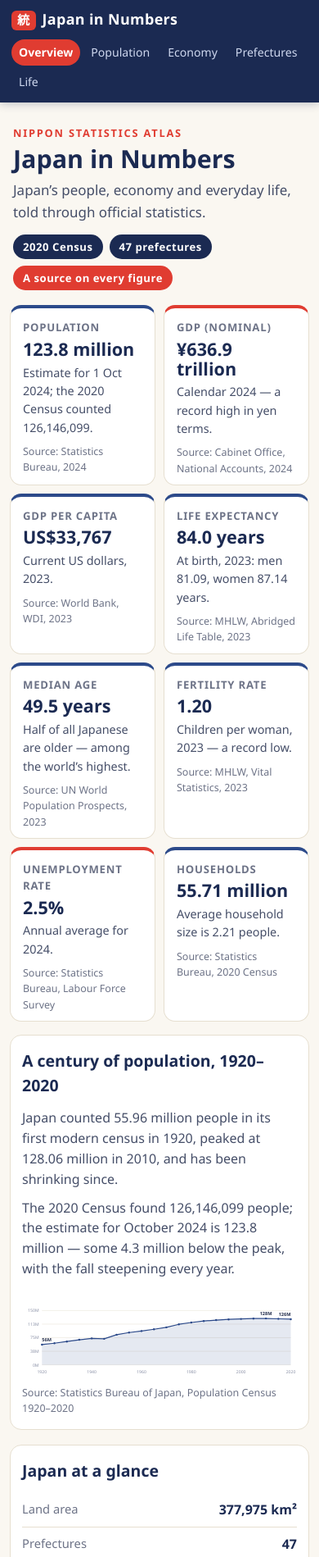
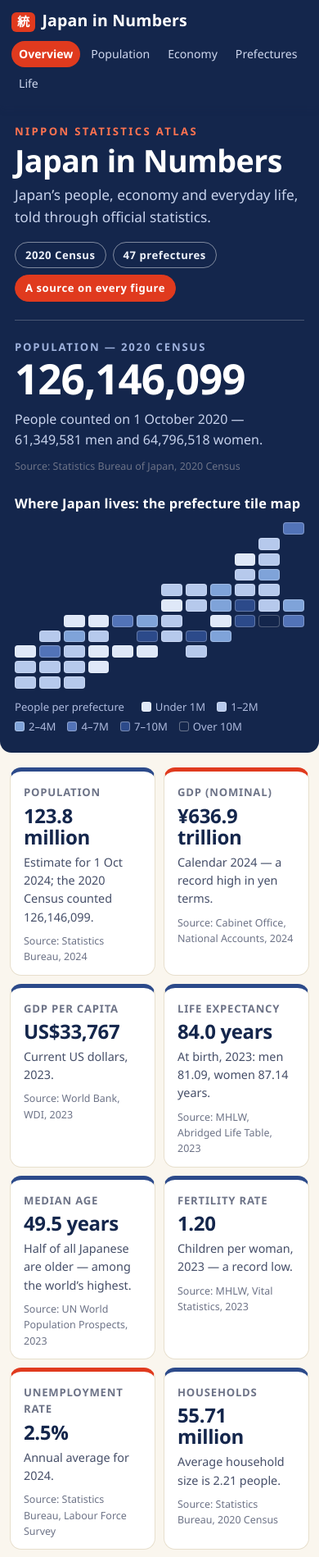
Before and after one commit to eager-otter-56/best-national-statistics-site-20261126-0539, a plain HTML site: page app/index.html in a window 390 px wide. Shown: the top 1899 px of the page at 82% size. Drawn offline with Linux system fonts and the light colour scheme.

Commit message:
v4: poster cover (giant census figure + tile map hero), editorial type system

```diff
--- a/app/charts.js
+++ b/app/charts.js
@@ -2,11 +2,11 @@
 // Every chart is drawn from the numbers in data.js; nothing is an image
 // and nothing is loaded from elsewhere.
 
-const INK = '#26304d';
+const INK = '#232c47';
 const FAINT = '#8a90a6';
 const GRID = '#e3ddcf';
 const INDIGO = '#2c4a8a';
-const VERMILLION = '#e03c31';
+const VERMILLION = '#e03a1e';
 
 function escapeText(text) {
   return String(text)
@@ -125,9 +125,9 @@ export function horizontalBars({ items, width = 720, color = VERMILLION, rowHeig
   items.forEach((item, i) => {
     const top = i * rowHeight + 4;
     const w = Math.max(2, (item.value / max) * barW);
-    out += `<text x="${labelW - 10}" y="${top + rowHeight / 2 + 4}" text-anchor="end" font-size="13" fill="${INK}">${escapeText(item.label)}</text>`;
+    out += `<text x="${labelW - 10}" y="${top + rowHeight / 2 + 5}" text-anchor="end" font-size="14" fill="${INK}">${escapeText(item.label)}</text>`;
     out += `<rect x="${labelW}" y="${top + 4}" width="${w.toFixed(1)}" height="${rowHeight - 10}" rx="4" fill="${color}"/>`;
-    out += `<text x="${labelW + w + 8}" y="${top + rowHeight / 2 + 4}" font-size="12.5" font-weight="700" fill="${INK}">${escapeText(item.display)}</text>`;
+    out += `<text x="${labelW + w + 8}" y="${top + rowHeight / 2 + 5}" font-size="13.5" font-weight="700" fill="${INK}">${escapeText(item.display)}</text>`;
   });
   return `<svg viewBox="0 0 ${width} ${height}" role="img" class="chart">${out}</svg>`;
 }
@@ -151,7 +151,7 @@ export function shareBar({ segments, width = 720, height = 44 }) {
 // Values are exact persons; the scale runs to exactly 5,000,000 and each
 // bar end is labelled in millions so the headcount can be read off.
 export function pyramidChart({ groups, width = 720 }) {
-  const rowH = 18;
+  const rowH = 19;
   const labelW = 52;
   const valueW = 46;
   const centre = width / 2;
@@ -161,20 +161,20 @@ export function pyramidChart({ groups, width = 720 }) {
   const millions = (n) => `${(n / 1_000_000).toFixed(2)}M`;
   const ordered = [...groups].reverse();
   let out = '';
-  out += `<text x="${centre - labelW / 2 - halfBar}" y="14" font-size="12" font-weight="700" fill="${INDIGO}">Men</text>`;
-  out += `<text x="${centre + labelW / 2 + halfBar}" y="14" text-anchor="end" font-size="12" font-weight="700" fill="${VERMILLION}">Women</text>`;
+  out += `<text x="${centre - labelW / 2 - halfBar}" y="15" font-size="14" font-weight="700" fill="${INDIGO}">Men</text>`;
+  out += `<text x="${centre + labelW / 2 + halfBar}" y="15" text-anchor="end" font-size="14" font-weight="700" fill="${VERMILLION}">Women</text>`;
   ordered.forEach((group, i) => {
-    const top = 22 + i * rowH;
+    const top = 24 + i * rowH;
     const maleW = (group.male / max) * halfBar;
     const femaleW = (group.female / max) * halfBar;
-    const midY = top + rowH / 2 + 2;
-    out += `<rect x="${(centre - labelW / 2 - maleW).toFixed(1)}" y="${top}" width="${maleW.toFixed(1)}" height="${rowH - 5}" rx="3" fill="${INDIGO}"/>`;
-    out += `<rect x="${centre + labelW / 2}" y="${top}" width="${femaleW.toFixed(1)}" height="${rowH - 5}" rx="3" fill="${VERMILLION}"/>`;
-    out += `<text x="${(centre - labelW / 2 - maleW - 5).toFixed(1)}" y="${midY}" text-anchor="end" font-size="10.5" fill="${INK}">${millions(group.male)}</text>`;
-    out += `<text x="${(centre + labelW / 2 + femaleW + 5).toFixed(1)}" y="${midY}" font-size="10.5" fill="${INK}">${millions(group.female)}</text>`;
-    out += `<text x="${centre}" y="${midY}" text-anchor="middle" font-size="11.5" fill="${INK}">${escapeText(group.label)}</text>`;
+    const midY = top + rowH / 2 + 4;
+    out += `<rect x="${(centre - labelW / 2 - maleW).toFixed(1)}" y="${top}" width="${maleW.toFixed(1)}" height="${rowH - 6}" rx="3" fill="${INDIGO}"/>`;
+    out += `<rect x="${centre + labelW / 2}" y="${top}" width="${femaleW.toFixed(1)}" height="${rowH - 6}" rx="3" fill="${VERMILLION}"/>`;
+    out += `<text x="${(centre - labelW / 2 - maleW - 5).toFixed(1)}" y="${midY}" text-anchor="end" font-size="12" fill="${INK}">${millions(group.male)}</text>`;
+    out += `<text x="${(centre + labelW / 2 + femaleW + 5).toFixed(1)}" y="${midY}" font-size="12" fill="${INK}">${millions(group.female)}</text>`;
+    out += `<text x="${centre}" y="${midY}" text-anchor="middle" font-size="13" fill="${INK}">${escapeText(group.label)}</text>`;
   });
-  const axisY = 22 + groups.length * rowH + 2;
+  const axisY = 24 + groups.length * rowH + 2;
   out += `<text x="${centre - labelW / 2 - halfBar}" y="${axisY + 12}" font-size="11" fill="${FAINT}">5 million</text>`;
   out += `<text x="${centre + labelW / 2 + halfBar}" y="${axisY + 12}" text-anchor="end" font-size="11" fill="${FAINT}">5 million</text>`;
   return `<svg viewBox="0 0 ${width} ${height + 16}" role="img" class="chart">${out}</svg>`;
--- a/app/style.css
+++ b/app/style.css
@@ -1,15 +1,18 @@
 /* style.css — Nippon Statistics Atlas.
-   Deep indigo + vermillion on warm off-white; system fonts only. */
+   Editorial poster system: deep navy + vermillion on warm paper,
+   oversized display numerals, numbered section kickers.
+   System fonts only. */
 
 :root {
-  --indigo: #1b2a52;
+  --indigo: #14264c;
   --indigo-soft: #2c4a8a;
-  --vermillion: #e03c31;
-  --paper: #faf7f1;
+  --vermillion: #e03a1e;
+  --vermillion-bright: #ff7350;
+  --paper: #faf6ee;
   --card: #ffffff;
-  --ink: #26304d;
+  --ink: #232c47;
   --muted: #6d7387;
-  --line: #e6dfd0;
+  --line: #e7dfcd;
   --radius: 14px;
 }
 
@@ -50,8 +53,8 @@ body {
   color: #fff;
   text-decoration: none;
   font-weight: 800;
-  font-size: 1.12rem;
-  letter-spacing: 0.02em;
+  font-size: 1.22rem;
+  letter-spacing: 0.01em;
   white-space: nowrap;
 }
 
@@ -94,27 +97,59 @@ body {
 .page {
   max-width: 1080px;
   margin: 0 auto;
-  padding: 20px 20px 40px;
+  padding: 0 20px 44px;
 }
 
+/* Section kickers: the numbered small-caps markers that run through
+   the atlas (01 · Population, 02 · Economy, …). */
+.kicker,
+.panel-kicker {
+  color: var(--vermillion);
+  font-weight: 800;
+  letter-spacing: 0.16em;
+  text-transform: uppercase;
+  font-size: 0.82rem;
+  margin: 0 0 6px;
+}
+
+.panel-kicker {
+  font-size: 0.76rem;
+  margin-bottom: 2px;
+}
+
+/* The cover hero: a deep-navy poster band that bleeds to the edges of
+   the page column. Title, one giant census figure, and the prefecture
+   tile map — the whole first impression in a single block. */
 .hero {
-  padding: 10px 4px 2px;
+  background: var(--indigo);
+  color: #fff;
+  margin: 0 -20px 16px;
+  padding: 28px 36px 24px;
+  border-radius: 0 0 18px 18px;
 }
 
 .hero-kicker {
-  color: var(--vermillion);
+  color: var(--vermillion-bright);
   font-weight: 800;
-  letter-spacing: 0.14em;
+  letter-spacing: 0.18em;
   text-transform: uppercase;
-  font-size: 0.8rem;
-  margin: 0 0 4px;
+  font-size: 0.82rem;
+  margin: 0 0 6px;
 }
 
-.hero h1,
+.hero h1 {
+  font-size: 3.75rem;
+  line-height: 1.04;
+  letter-spacing: -0.015em;
+  margin: 0 0 10px;
+  color: #fff;
+}
+
 .page-head h1 {
-  font-size: 2.55rem;
-  line-height: 1.12;
-  margin: 0 0 8px;
+  font-size: 3.3rem;
+  line-height: 1.06;
+  letter-spacing: -0.015em;
+  margin: 0 0 10px;
   color: var(--indigo);
 }
 
@@ -122,12 +157,13 @@ body {
   display: flex;
   gap: 8px;
   flex-wrap: wrap;
-  margin: 14px 0 0;
+  margin: 16px 0 0;
 }
 
 .hero-chip {
-  background: var(--indigo);
-  color: #fff;
+  background: transparent;
+  border: 1.5px solid rgba(255, 255, 255, 0.45);
+  color: #eef2fb;
   font-size: 0.82rem;
   font-weight: 700;
   letter-spacing: 0.04em;
@@ -137,9 +173,17 @@ body {
 
 .hero-chip:last-child {
   background: var(--vermillion);
+  border-color: var(--vermillion);
+  color: #fff;
 }
 
-.hero-lede,
+.hero-lede {
+  font-size: 1.08rem;
+  color: #c7d2ec;
+  max-width: 46em;
+  margin: 0;
+}
+
 .page-head p {
   font-size: 1.06rem;
   color: #454e68;
@@ -148,7 +192,81 @@ body {
 }
 
 .page-head {
-  padding: 8px 4px 4px;
+  padding: 16px 4px 2px;
+}
+
+/* Giant census figure + tile map, side by side inside the hero. */
+.hero-figure-row {
+  display: grid;
+  grid-template-columns: 0.85fr 1.15fr;
+  gap: 34px;
+  align-items: start;
+  margin-top: 24px;
+  border-top: 1px solid rgba(255, 255, 255, 0.22);
+  padding-top: 20px;
+}
+
+/* Cover tiles run a little flatter than the prefectures-page ones so
+   the whole map — and a first glimpse of the KPI row — fits the
+   cover frame. */
+.hero .tile {
+  aspect-ratio: 1.75;
+}
+
+.hero-figure-label {
+  margin: 4px 0 2px;
+  font-size: 0.82rem;
+  font-weight: 700;
+  letter-spacing: 0.14em;
+  text-transform: uppercase;
+  color: #9fb2dd;
+}
+
+.hero-figure-value {
+  margin: 0;
+  font-size: clamp(3.2rem, 6vw, 4.5rem);
+  font-weight: 800;
+  letter-spacing: -0.02em;
+  line-height: 1.02;
+  font-variant-numeric: tabular-nums;
+  color: #fff;
+  white-space: nowrap;
+}
+
+.hero-figure-note {
+  margin: 12px 0 0;
+  color: #c7d2ec;
+  max-width: 24em;
+}
+
+.source-on-dark {
+  color: #8fa3cf;
+}
+
+.hero-map-title {
+  margin: 2px 0 10px;
+  font-size: 1.02rem;
+  color: #fff;
+  letter-spacing: 0.01em;
+}
+
+/* On the navy band the tiles need a hairline of light to stay distinct
+   (the darkest shade is the band's own navy), and the legend flips to
+   pale text. */
+.hero .tile {
+  box-shadow: inset 0 0 0 1px rgba(255, 255, 255, 0.25);
+}
+
+.hero .tile-name {
+  font-size: 0.5rem;
+}
+
+.hero-map .map-legend {
+  color: #aebadd;
+}
+
+.hero-map .map-legend .legend-swatch {
+  border-color: rgba(255, 255, 255, 0.35);
 }
 
 /* Headings receive programmatic focus on route changes (see main.js);
@@ -162,16 +280,16 @@ h1[tabindex="-1"]:focus {
 .kpi-grid {
   display: grid;
   grid-template-columns: repeat(4, 1fr);
-  gap: 12px;
-  margin: 16px 0;
+  gap: 14px;
+  margin: 0 0 18px;
 }
 
 .kpi-card {
   background: var(--card);
   border: 1px solid var(--line);
-  border-top: 4px solid var(--indigo-soft);
+  border-top: 5px solid var(--indigo-soft);
   border-radius: var(--radius);
-  padding: 13px 15px 10px;
+  padding: 15px 16px 12px;
 }
 
 .kpi-card:nth-child(2),
@@ -189,11 +307,13 @@ h1[tabindex="-1"]:focus {
 }
 
 .kpi-value {
-  margin: 4px 0 6px;
-  font-size: 1.58rem;
+  margin: 5px 0 7px;
+  font-size: 1.95rem;
   font-weight: 800;
+  letter-spacing: -0.015em;
+  font-variant-numeric: tabular-nums;
   color: var(--indigo);
-  line-height: 1.1;
+  line-height: 1.08;
 }
 
 .kpi-note {
@@ -216,15 +336,36 @@ h1[tabindex="-1"]:focus {
 .panel {
   background: var(--card);
   border: 1px solid var(--line);
-  border-radius: var(--radius);
-  padding: 20px 22px;
+  border-radius: 16px;
+  padding: 22px 26px;
   margin: 0 0 18px;
 }
 
+/* The pyramid panel caps its chart width so all eighteen rows plus
+   the axis fit a single screen under the page head. */
+.pyramid-wrap {
+  max-width: 840px;
+  margin: 0 auto;
+}
+
+/* Every panel title carries the same short vermillion rule — the
+   editorial signature that ties the sections together. */
 .panel h2 {
-  margin: 0 0 12px;
-  font-size: 1.22rem;
+  margin: 0 0 11px;
+  font-size: 1.5rem;
+  letter-spacing: -0.01em;
+  line-height: 1.2;
   color: var(--indigo);
+}
+
+.panel h2::before {
+  content: '';
+  display: block;
+  width: 34px;
+  height: 4px;
+  border-radius: 2px;
+  background: var(--vermillion);
+  margin-bottom: 10px;
 }
 
 .panel-intro {
@@ -351,8 +492,9 @@ h1[tabindex="-1"]:focus {
 
 .fact-value {
   margin: 0;
-  font-size: 1.18rem;
+  font-size: 1.32rem;
   font-weight: 800;
+  font-variant-numeric: tabular-nums;
   color: var(--ink);
   white-space: nowrap;
 }
@@ -445,7 +587,7 @@ h1[tabindex="-1"]:focus {
 
 .map-side h3 {
   margin: 2px 0 10px;
-  font-size: 1.02rem;
+  font-size: 1.12rem;
   color: var(--indigo);
 }
 
@@ -560,8 +702,9 @@ h1[tabindex="-1"]:focus {
 
 .trade-value {
   margin: 2px 0 0;
-  font-size: 1.45rem;
+  font-size: 1.7rem;
   font-weight: 800;
+  font-variant-numeric: tabular-nums;
   color: var(--indigo);
 }
 
@@ -585,12 +728,18 @@ h1[tabindex="-1"]:focus {
   }
   .two-col,
   .trend-cols,
-  .map-row {
+  .map-row,
+  .hero-figure-row {
     grid-template-columns: 1fr;
   }
-  .hero h1,
+  .hero {
+    padding: 26px 24px 26px;
+  }
+  .hero h1 {
+    font-size: 2.7rem;
+  }
   .page-head h1 {
-    font-size: 1.9rem;
+    font-size: 2.5rem;
   }
 }
 
@@ -604,24 +753,46 @@ h1[tabindex="-1"]:focus {
     font-size: 0.88rem;
   }
   .page {
-    padding: 18px 12px 30px;
+    padding: 0 12px 30px;
+  }
+  .hero {
+    margin: 0 -12px 18px;
+    padding: 22px 18px 22px;
+    border-radius: 0 0 14px 14px;
+  }
+  .hero h1 {
+    font-size: 2.35rem;
+  }
+  .page-head {
+    padding-top: 22px;
+  }
+  .page-head h1 {
+    font-size: 2.2rem;
+  }
+  .hero-figure-row {
+    margin-top: 22px;
+    padding-top: 18px;
+    gap: 22px;
   }
   .kpi-grid {
     grid-template-columns: 1fr 1fr;
     gap: 10px;
   }
   .kpi-value {
-    font-size: 1.35rem;
+    font-size: 1.5rem;
   }
   .panel {
-    padding: 16px 14px;
+    padding: 18px 15px;
+  }
+  .panel h2 {
+    font-size: 1.32rem;
   }
   .trade-strip {
     grid-template-columns: 1fr;
     gap: 6px;
   }
   .fact-value {
-    font-size: 1.05rem;
+    font-size: 1.12rem;
   }
   .tile {
     border-radius: 4px;
@@ -629,6 +800,12 @@ h1[tabindex="-1"]:focus {
   .tile-name {
     font-size: 0.42rem;
   }
+  .hero .tile-name {
+    /* At phone width the cover tiles are ~25px across: long names
+       would clip mid-word, so the cover map reads as a pure shape
+       (the prefectures page keeps its labels). */
+    display: none;
+  }
   .tile-pop {
     display: none;
   }
--- a/app/views.js
+++ b/app/views.js
@@ -44,7 +44,7 @@ import {
 } from './data.js';
 import { lineChart, dualLineChart, horizontalBars, shareBar, pyramidChart } from './charts.js';
 
-const AGE_COLORS = ['#7fa3d9', '#2c4a8a', '#e03c31'];
+const AGE_COLORS = ['#7fa3d9', '#2c4a8a', '#e03a1e'];
 const SECTOR_COLORS = ['#2c4a8a', '#e0a431', '#7fa3d9'];
 
 function formatPersons(n) {
@@ -71,8 +71,9 @@ function factRows(facts) {
     .join('');
 }
 
-function panel(title, bodyHtml, source) {
+function panel(title, bodyHtml, source, kicker) {
   return `<section class="panel">
+    ${kicker ? `<p class="panel-kicker">${kicker}</p>` : ''}
     <h2>${title}</h2>
     ${bodyHtml}
     ${source ? `<p class="source">Source: ${source}</p>` : ''}
@@ -88,7 +89,7 @@ export function renderOverview() {
     points: censusTrend.map((p) => ({ label: String(p.year), value: p.millions })),
     formatValue: (v) => `${Math.round(v)}M`,
     color: '#2c4a8a',
-    height: 190,
+    height: 170,
   });
   const glance = glanceFacts
     .map(
@@ -109,6 +110,20 @@ export function renderOverview() {
       <span class="hero-chip">47 prefectures</span>
       <span class="hero-chip">A source on every figure</span>
     </p>
+    <div class="hero-figure-row">
+      <div class="hero-figure">
+        <p class="hero-figure-label">Population — 2020 Census</p>
+        <p class="hero-figure-value">126,146,099</p>
+        <p class="hero-figure-note">People counted on 1 October 2020 — 61,349,581 men
+        and 64,796,518 women.</p>
+        <p class="source source-on-dark">Source: ${prefectureSource}</p>
+      </div>
+      <div class="hero-map">
+        <h2 class="hero-map-title">Where Japan lives: the prefecture tile map</h2>
+        ${tileMapHtml()}
+        ${tileLegendHtml()}
+      </div>
+    </div>
   </section>
 
   <section class="kpi-grid" aria-label="Headline indicators">${kpis}</section>
@@ -126,6 +141,7 @@ export function renderOverview() {
        <div>${trend}</div>
      </div>`,
     censusTrendSource,
+    'The long view',
   )}
 
   <div class="two-col">
@@ -183,6 +199,7 @@ export function renderPopulation() {
 
   return `
   <section class="page-head">
+    <p class="kicker">01 · Population</p>
     <h1>Population</h1>
     <p>126,146,099 people were counted on 1 October 2020 — 61,349,581 men and 64,796,518
     women — in a pyramid wide at 45–49 and 70–74, narrow at the base.</p>
@@ -190,8 +207,9 @@ export function renderPopulation() {
 
   ${panel(
     'Population pyramid, 2020 Census',
-    `<p class="panel-intro">Every bar is an exact headcount from Table 2-3 of the census — no rounding.</p>${pyramid}${unknownNote}`,
+    `<p class="panel-intro">Every bar is an exact headcount from Table 2-3 of the census — no rounding.</p><div class="pyramid-wrap">${pyramid}</div>${unknownNote}`,
     pyramidSource,
+    'Exact headcounts',
   )}
 
   <div class="two-col">
@@ -224,6 +242,7 @@ export function renderPopulation() {
      686,173 births — a natural decrease of 919,205 people in a single year, the
      largest on record.</p>${birthsDeaths}`,
     birthsDeathsSource,
+    'Natural change',
   )}
 
   ${panel('Births, deaths and marriages, 2023', factRows(vitalStats), vitalSource)}`;
@@ -253,13 +272,14 @@ export function renderEconomy() {
 
   return `
   <section class="page-head">
+    <p class="kicker">02 · Economy</p>
     <h1>Economy</h1>
     <p>Japan's nominal GDP reached a record ¥636.9 trillion in 2024 in the Cabinet Office's
     2020-benchmark National Accounts. Three workers in four are in services, unemployment
     is 2.5%, and prices rose 2.7% in 2024 — fast by Japan's recent standards.</p>
   </section>
 
-  ${panel('Nominal GDP, 2014–2024', gdp, gdpTrendSource)}
+  ${panel('Nominal GDP, 2014–2024', gdp, gdpTrendSource, 'National accounts')}
 
   <div class="two-col">
     ${panel('What the economy makes', `${sectors}<div class="legend">${sectorLegend}</div>`, sectorSource)}
@@ -353,7 +373,7 @@ const TILE_SCALE = [
   { max: 4_000_000, color: '#7fa3d9', dark: false, legend: '2–4M' },
   { max: 7_000_000, color: '#5273b8', dark: true, legend: '4–7M' },
   { max: 10_000_000, color: '#2c4a8a', dark: true, legend: '7–10M' },
-  { max: Infinity, color: '#16264e', dark: true, legend: 'Over 10M' },
+  { max: Infinity, color: '#14264c', dark: true, legend: 'Over 10M' },
 ];
 
 function tileShade(population) {
@@ -401,12 +421,14 @@ export function renderPrefectures() {
 
   return `
   <section class="page-head">
+    <p class="kicker">03 · Prefectures</p>
     <h1>Prefectures</h1>
     <p>All 47 prefectures from the 2020 Census — Tokyo holds 14,047,594 people,
     Tottori just 553,407.</p>
   </section>
 
   <section class="panel">
+    <p class="panel-kicker">One tile per prefecture</p>
     <h2>Where Japan lives: the prefecture tile map</h2>
     <p class="panel-intro">One tile per prefecture, laid out the way Japan itself is —
     Hokkaido top right, Okinawa bottom left — and shaded by the people counted
@@ -428,6 +450,7 @@ export function renderPrefectures() {
   </section>
 
   <section class="panel">
+    <p class="panel-kicker">Side by side</p>
     <h2>Compare prefectures</h2>
     <p class="panel-intro">Pick two or three prefectures and see them side by side —
     bars are scaled to the largest pick, with each one's share of Japan's
@@ -494,6 +517,7 @@ export function renderLife() {
 
   return `
   <section class="page-head">
+    <p class="kicker">04 · Life</p>
     <h1>Life</h1>
     <p>Japanese women live to 87.14 years on average and men to 81.09 — the longest lives
     in the world. Households are shrinking, most school leavers go on to university,
@@ -505,6 +529,7 @@ export function renderLife() {
     `<p class="panel-intro">Women gained about five years and men about five years between
      1990 and 2023 — then both lines dipped after 2020, the first sustained fall in decades.</p>${expectancy}`,
     lifeExpectancySource,
+    'The long life',
   )}
 
   <div class="two-col">
```
Also changed, not shown: screenshots/1-overview.jpg, screenshots/2-population.jpg, screenshots/3-prefectures.jpg, screenshots/4-overview-phone.jpg.
